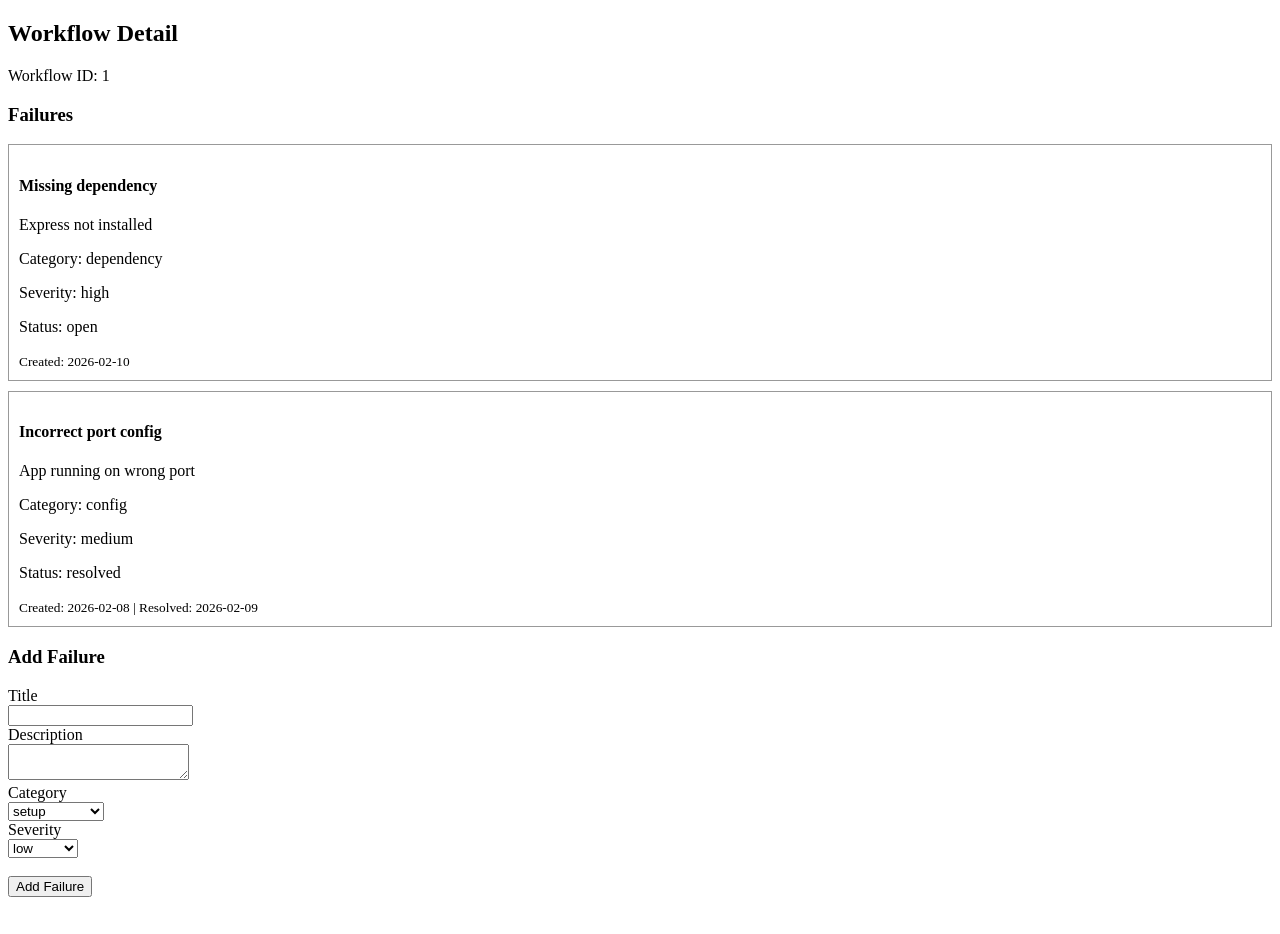
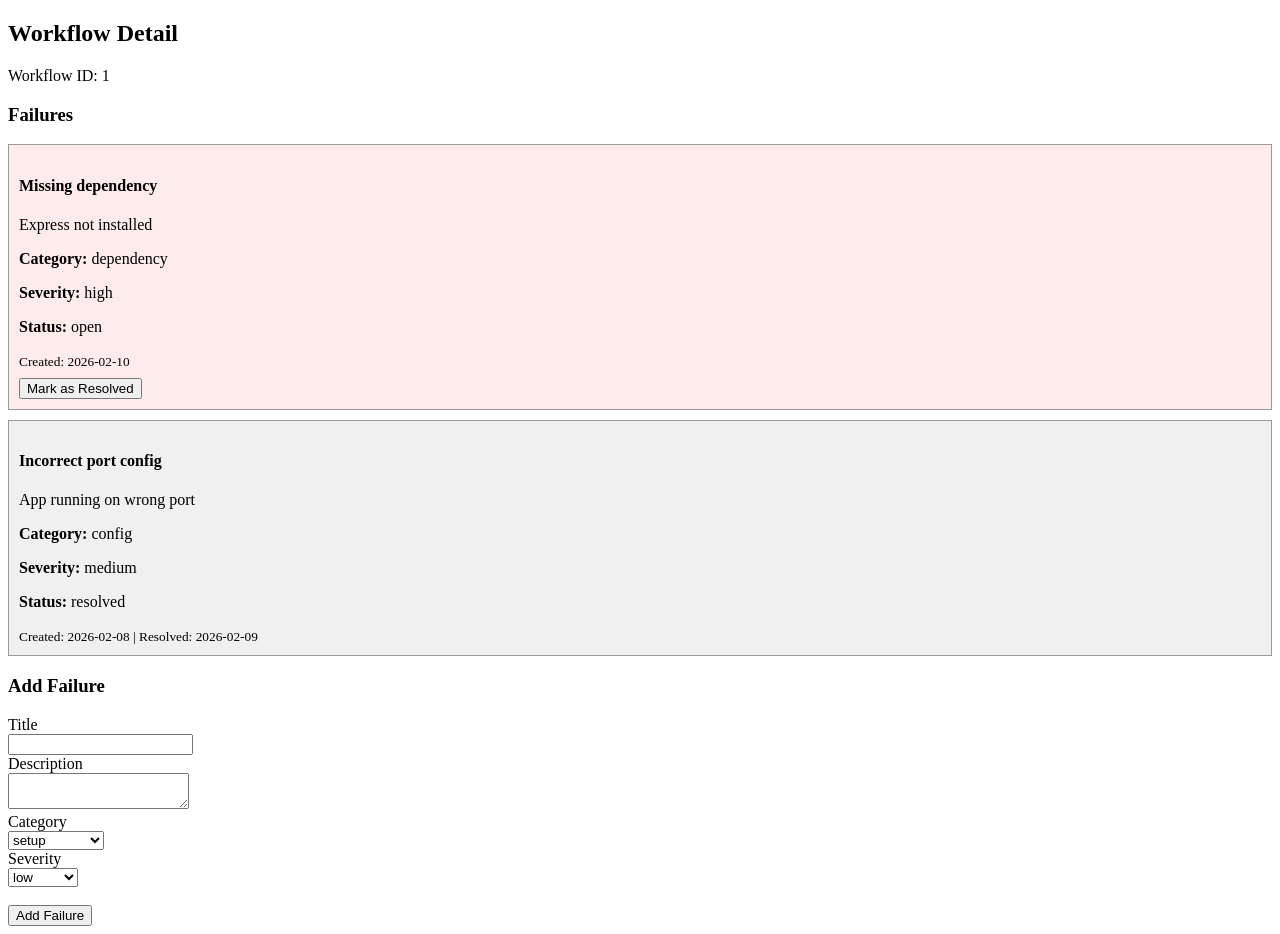
Before and after one commit to anubhav-amol/FOWAS, a React (Vite) app in the folder client/: page /workflows/1 in a window 1280 px wide. Before the commit the page ends 905 px from the top, so only its background shows below. Built offline with nearby package versions, Linux system fonts and the light colour scheme.

Commit message:
feat(client): add severity-based visual indicators

```diff
--- a/client/src/components/FailureCard.jsx
+++ b/client/src/components/FailureCard.jsx
@@ -1,20 +1,86 @@
-function FailureCard({ failure }) {
+import { useState } from "react";
+
+function FailureCard({ failure, onResolve }) {
+  const isResolved = failure.status === "resolved";
+
+  const [showResolveInput, setShowResolveInput] = useState(false);
+  const [notes, setNotes] = useState("");
+
+  function handleResolveClick() {
+    setShowResolveInput(true);
+  }
+
+  function handleConfirmResolve() {
+    if (!notes.trim()) return;
+
+    onResolve(failure.id, notes);
+    setShowResolveInput(false);
+    setNotes("");
+  }
+
+  function getSeverityColor(severity) {
+    switch (severity) {
+      case "low":
+        return "#e6f4ea";
+      case "medium":
+        return "#fff4e5";
+      case "high":
+        return "#fdecea";
+      case "critical":
+        return "#f8d7da";
+      default:
+        return "#ffffff";
+    }
+  }
+
   return (
     <div
       style={{
         border: "1px solid #999",
         padding: "10px",
         marginBottom: "10px",
+        backgroundColor: isResolved
+          ? "#f0f0f0"
+          : getSeverityColor(failure.severity),
       }}
     >
       <h4>{failure.title}</h4>
       <p>{failure.description}</p>
-      <p>Category: {failure.category}</p>
-      <p>Severity: {failure.severity}</p>
-      <p>Status: {failure.status}</p>
+      <p><strong>Category:</strong> {failure.category}</p>
+      <p><strong>Severity:</strong> {failure.severity}</p>
+      <p><strong>Status:</strong> {failure.status}</p>
+
       <small>Created: {failure.createdAt}</small>
       {failure.resolvedAt && (
         <small> | Resolved: {failure.resolvedAt}</small>
+      )}
+
+      {failure.resolutionNotes && (
+        <p>
+          <strong>Resolution Notes:</strong> {failure.resolutionNotes}
+        </p>
+      )}
+
+      {!isResolved && !showResolveInput && (
+        <div style={{ marginTop: "8px" }}>
+          <button onClick={handleResolveClick}>
+            Mark as Resolved
+          </button>
+        </div>
+      )}
+
+      {!isResolved && showResolveInput && (
+        <div style={{ marginTop: "8px" }}>
+          <textarea
+            placeholder="Enter resolution notes..."
+            value={notes}
+            onChange={(e) => setNotes(e.target.value)}
+          />
+          <br />
+          <button onClick={handleConfirmResolve}>
+            Confirm Resolution
+          </button>
+        </div>
       )}
     </div>
   );
```
